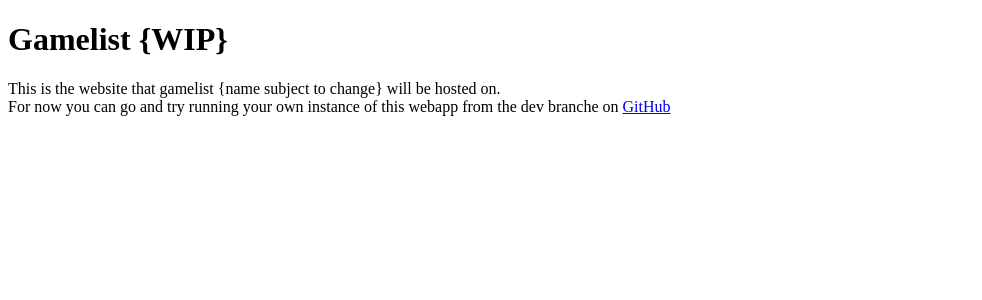
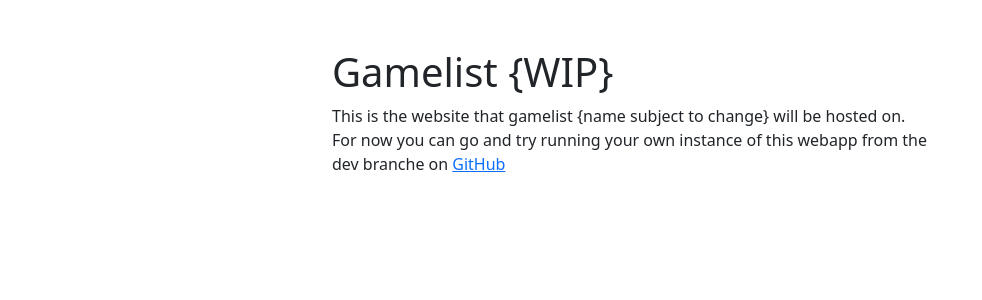
Before and after one commit to Wlczak/gamelist, a PHP site: page / in a window 1280 px wide. Shown: the top 300 px of the page, without its empty margins (0-982 px from the left). Run offline with PHP 8.4, Linux system fonts and the light colour scheme; some libraries are stand-ins or nearby versions.

Commit message:
added bootstrap and formating

```diff
--- a/index.php
+++ b/index.php
@@ -1,12 +1,21 @@
 <!DOCTYPE html>
 <html lang="en">
+
 <head>
-    <meta charset="UTF-8">
-    <meta name="viewport" content="width=device-width, initial-scale=1.0">
-    <title>Gamelist</title>
+    <meta charset="UTF-8" />
+    <meta name="viewport" content="width=device-width, initial-scale=1.0" />
+    <script src="src/script/main.js"></script>
+    <link rel="stylesheet" href="vendor/twbs/bootstrap/dist/css/bootstrap.min.css" />
+    <title>Gamelist {WIP}</title>
 </head>
+
 <body>
-    <h1>Gamelist {WIP}</h1>
-    <p>This is the website that gamelist {name subject to change} will be hosted on.<br>For now you can go and try running your own instance of this webapp from the dev branche on <a href="https://github.com/Wlczak/gamelist">GitHub</a></p>
+    <div class="container text-left mt-5 col-6">
+        <h1>Gamelist {WIP}</h1>
+        <p>This is the website that gamelist {name subject to change} will be hosted on.<br>For now you can go and try running your own instance of this webapp from the dev branche on <a href="https://github.com/Wlczak/gamelist">GitHub</a></p>
+    </div>
+
+    <script src="vendor/twbs/bootstrap/dist/js/bootstrap.min.js"></script>
 </body>
+
 </html>
```
